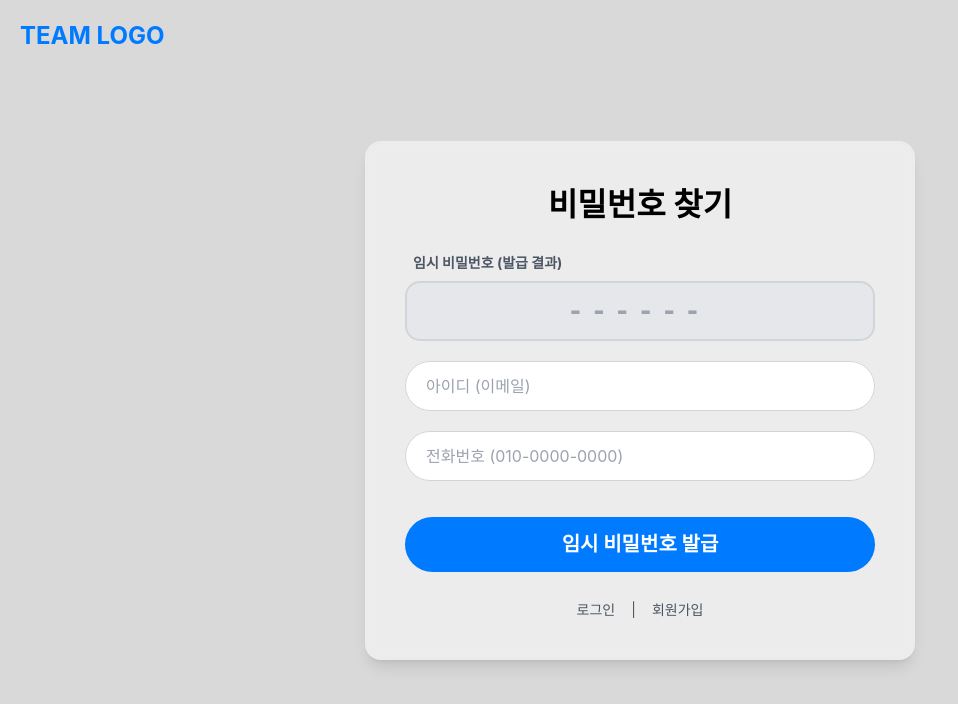
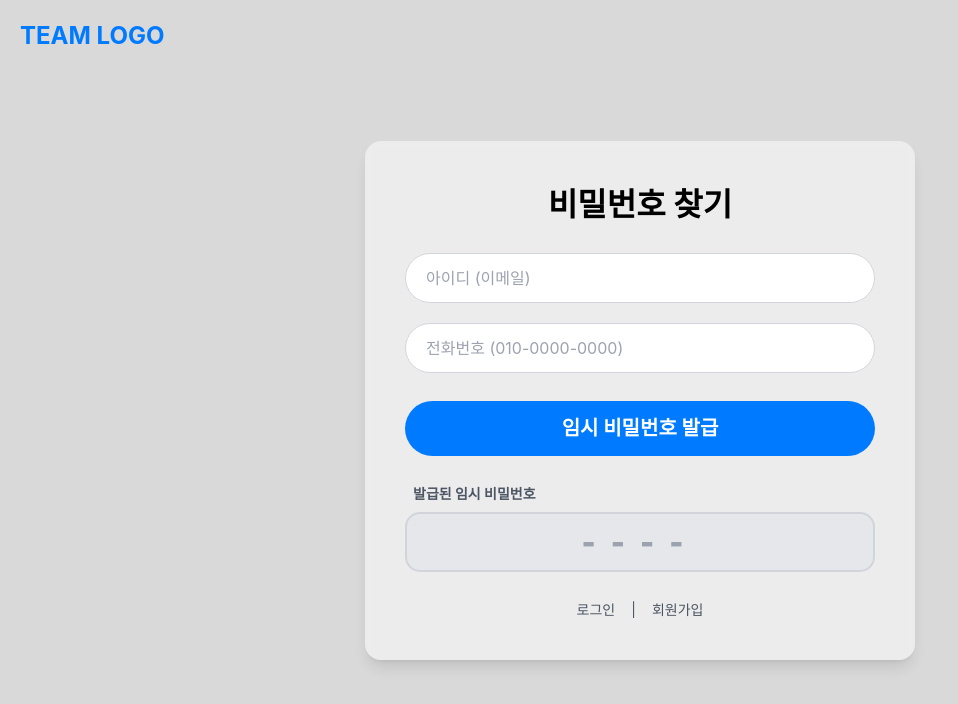
Before and after one commit to kwork9237/Interview-GO_Frontend, a React (Create React App) app: page /findpw in a window 1280 px wide. Shown: the top 704 px of the page, without its empty margins (0-958 px from the left). Built offline with nearby package versions, Linux system fonts and the light colour scheme.

Commit message:
회원가입,로그인,비번찾기 구현

```diff
--- a/src/components/layout/MainHeader.jsx
+++ b/src/components/layout/MainHeader.jsx
@@ -16,10 +16,16 @@ const MainHeader = ({ isLoggedIn, className = '' }) => {
     // 1. 기능 핸들러 (Functions)
     // [로그아웃 처리]
     // - 추후 백엔드 연동 시 localStorage.removeItem('accessToken') 등의 로직이 이곳에 추가됩니다.
-    const handleLogout = () => {
+    const handleLogout = (e) => {
         alert("로그아웃 되었습니다.");
+        localStorage.removeItem('accessToken');     // 토큰 삭제
+
         // TODO: 실제 로그아웃 처리 로직 구현 (상태값 변경 등)
-        navigate('/'); // 메인 페이지로 리다이렉트
+        // navigate('/'); // 메인 페이지로 리다이렉트
+
+        // 페이지를 메인('/')으로 이동시키면서 동시에 '새로고침' 하는 효과가 있습니다.
+        window.location.href = '/';   // 메인 페이지로 리다이렉트
+
     };
 
     return (
--- a/src/member/Findpw.jsx
+++ b/src/member/Findpw.jsx
@@ -5,24 +5,24 @@ import axios from 'axios';
 const FindPw = () => {
   const navigate = useNavigate();
 
-  // 1. 상태 관리
+  // 1. 입력 폼 상태
   const [formData, setFormData] = useState({
     username: '',      // 아이디
     mb_pnumber: ''     // 전화번호
   });
 
-  // 임시 비밀번호 상태 (초기값은 비어있음)
+  // 2. 임시 비밀번호 상태
   const [tempPassword, setTempPassword] = useState('');
 
   const { username, mb_pnumber } = formData;
 
-  // 2. 입력 핸들러
+  // 입력 핸들러
   const handleChange = (e) => {
     const { name, value } = e.target;
     setFormData({ ...formData, [name]: value });
   };
 
-  // 3. 전화번호 핸들러
+  // 전화번호 자동 하이픈
   const handlePhoneChange = (e) => {
     const value = e.target.value.replace(/[^0-9]/g, '');
     let formattedPhone = '';
@@ -40,7 +40,7 @@ const FindPw = () => {
     }
   };
 
-  // 4. 전송 핸들러
+  // ★ 핵심 수정: 전송 핸들러
   const handleSubmit = async (e) => {
     e.preventDefault();
 
@@ -50,25 +50,35 @@ const FindPw = () => {
     }
 
     try {
-      const response = await axios.post('http://localhost:8080/api/find-password', {
+      // 서버 요청
+      // 백엔드에서는 이 요청을 받으면:
+      // 1. 유저 확인
+      // 2. 4자리 숫자 생성 및 DB 업데이트
+      // 3. JSON 응답으로 { "tempPassword": "1234" } 형태를 반환해야 함
+      const response = await axios.post('http://localhost:8080/find-password', {
         username,
         mb_pnumber
       });
 
+      // 성공(200 OK) 시 서버가 준 데이터 활용
       if (response.status === 200) {
-        // 백엔드에서 받은 6자리 비밀번호 (키값 확인 필요: tempPassword 등)
-        const receivedPw = response.data.tempPassword || response.data.password;
 
-        if (receivedPw) {
-          setTempPassword(receivedPw); // 여기에 값이 들어가면 화면 상단 박스가 바뀝니다.
-          alert("임시 비밀번호가 발급되었습니다.");
+        // ★ [수정됨] 백엔드에서 보내준 값(response.data)을 사용
+        // 백엔드 컨트롤러가 반환하는 키값(예: tempPassword)과 정확히 일치해야 합니다.
+        const serverGeneratedPw = response.data.tempPassword || response.data.password;
+
+        if (serverGeneratedPw) {
+            setTempPassword(serverGeneratedPw);
+            alert(`인증 성공! 임시 비밀번호가 발급되었습니다.`);
         } else {
-          alert("서버 응답 오류: 비밀번호를 찾을 수 없습니다.");
+            // 200 OK지만 데이터가 없을 경우
+            alert("서버 응답에 비밀번호 데이터가 없습니다. 관리자에게 문의하세요.");
         }
       }
+
     } catch (error) {
       console.error('에러:', error);
-      setTempPassword(''); // 실패 시 초기화
+      setTempPassword('');
       const errorMessage = error.response?.data?.message || '일치하는 정보를 찾을 수 없습니다.';
       alert(errorMessage);
     }
@@ -76,9 +86,10 @@ const FindPw = () => {
 
   return (
     <div className="flex justify-center items-center w-screen h-screen bg-[#D9D9D9] relative overflow-hidden">
-      {/* 로고 */}
+
+      {/* 왼쪽 상단 로고 */}
       <div
-        className="absolute top-5 left-5 text-2xl font-bold text-[#007bff] cursor-pointer select-none"
+        className="absolute top-5 left-5 text-2xl font-bold text-[#007bff] cursor-pointer select-none hover:opacity-80 transition-opacity"
         onClick={() => navigate('/')}
       >
         TEAM LOGO
@@ -91,24 +102,7 @@ const FindPw = () => {
 
         <form onSubmit={handleSubmit} className="flex flex-col items-center gap-5">
 
-          {/* === [고정된 임시 비밀번호 표시란] === */}
-          {/* 입력 불가능(read-only)한 div 박스입니다 */}
-          <div className="w-full flex flex-col items-start gap-2">
-            <span className="text-sm font-bold text-gray-600 ml-2">임시 비밀번호 (발급 결과)</span>
-            <div
-              className={`w-full h-[60px] rounded-[15px] border-2 flex items-center justify-center text-2xl font-black tracking-[0.5em] transition-all duration-300
-                ${tempPassword
-                  ? 'bg-blue-50 border-[#007bff] text-[#007bff]'  // 비밀번호가 있을 때 (활성)
-                  : 'bg-gray-200 border-gray-300 text-gray-400'   // 비밀번호가 없을 때 (비활성)
-                }`}
-            >
-              {/* 비밀번호가 없으면 6자리 대시(-), 있으면 비밀번호 표시 */}
-              {tempPassword ? tempPassword : "------"}
-            </div>
-          </div>
-          {/* =================================== */}
-
-          {/* 아이디 입력 */}
+          {/* 1. 아이디 입력 */}
           <div className="w-full">
             <input
               type="email"
@@ -121,7 +115,7 @@ const FindPw = () => {
             />
           </div>
 
-          {/* 전화번호 입력 */}
+          {/* 2. 전화번호 입력 */}
           <div className="w-full">
             <input
               type="tel"
@@ -134,8 +128,8 @@ const FindPw = () => {
             />
           </div>
 
-          {/* 버튼 영역 */}
-          <div className="mt-4 w-full">
+          {/* 3. 발급 버튼 */}
+          <div className="w-full mt-2">
             <button
               type="submit"
               className="w-full h-[55px] rounded-[30px] border-none bg-[#007bff] text-white text-xl font-bold cursor-pointer hover:bg-blue-600 transition-colors"
@@ -144,7 +138,21 @@ const FindPw = () => {
             </button>
           </div>
 
-          {/* 하단 링크 */}
+          {/* 4. 임시 비밀번호 결과 표시란 */}
+          <div className="w-full flex flex-col items-start gap-2 mt-2">
+            <span className="text-sm font-bold text-gray-600 ml-2">발급된 임시 비밀번호</span>
+            <div
+              className={`w-full h-[60px] rounded-[15px] border-2 flex items-center justify-center text-3xl font-black tracking-[0.5em] transition-all duration-300 select-all
+                ${tempPassword
+                  ? 'bg-blue-50 border-[#007bff] text-[#007bff]'
+                  : 'bg-gray-200 border-gray-300 text-gray-400'
+                }`}
+            >
+              {tempPassword ? tempPassword : "----"}
+            </div>
+          </div>
+
+          {/* 5. 하단 링크 */}
           <div className="flex gap-4 mt-2 text-sm text-gray-600">
              <span className="cursor-pointer hover:text-black hover:underline" onClick={() => navigate('/login')}>로그인</span>
              <span>|</span>
--- a/src/member/LoginPage.jsx
+++ b/src/member/LoginPage.jsx
@@ -18,7 +18,7 @@ const LoginPage = () => {
 
         const loginData = {
             username: username,
-            password: mb_password // 주의: 백엔드가 'password'라는 키값을 원할 확률이 높습니다. 만약 백엔드 DTO가 mb_password라면 그대로 두세요. 여기서는 안전하게 매핑했습니다.
+            mb_password: mb_password // 주의: 백엔드가 'password'라는 키값을 원할 확률이 높습니다. 만약 백엔드 DTO가 mb_password라면 그대로 두세요. 여기서는 안전하게 매핑했습니다.
         };
 
         try {
@@ -32,8 +32,11 @@ const LoginPage = () => {
 
             // 3. 로그인 성공 처리 (200 OK)
             if (response.status === 200) {
+                console.log('로그인 성공:', response.data);
+
                 // 헤더에서 토큰 꺼내기 (Authorization 헤더 사용 시)
-                const token = response.headers['authorization'] || response.data.token;
+ //             const token = response.headers['authorization'] || response.data.token;
+                const token = response.headers['authorization'] || response.data;
 
                 if (token) {
                     localStorage.setItem('accessToken', token); // 로컬 스토리지 저장
@@ -47,7 +50,7 @@ const LoginPage = () => {
             // 4. 에러 처리
             console.error('로그인 에러:', error);
             if (error.response && error.response.status === 403) {
-                alert('로그인 권한이 없습니다. (백엔드 Security 설정을 확인해주세요)');
+                alert('아이디 비밀번호가 일치하지 않습니다 다시 확인해주시기 바랍니다.');
             } else if (error.response && error.response.status === 401) {
                 alert('아이디 또는 비밀번호가 일치하지 않습니다.');
             } else {
```
